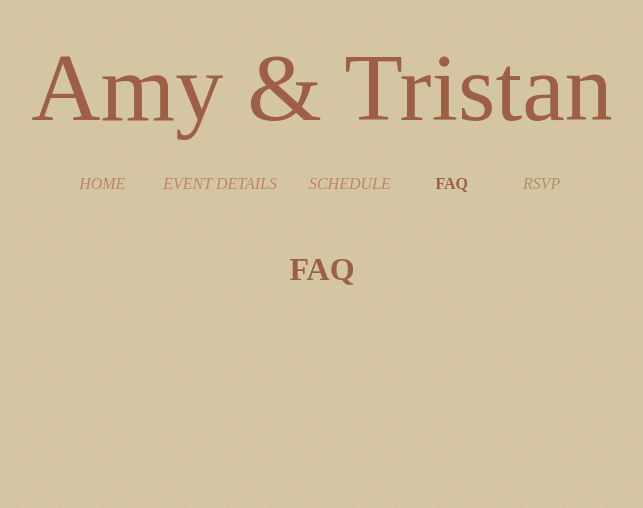
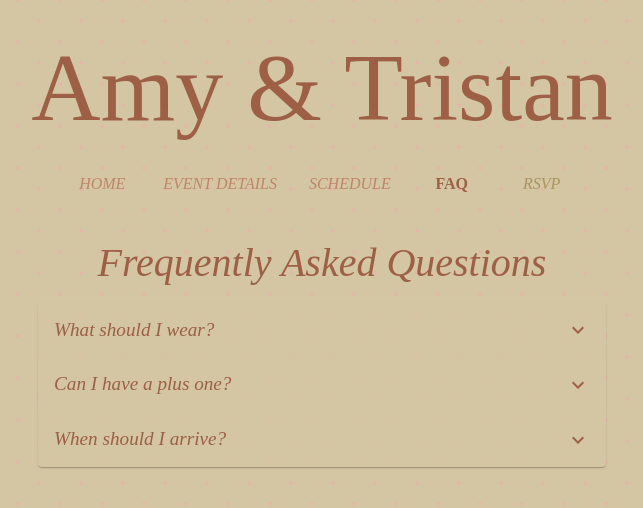
Before and after one commit to sarahcuthbert/atwedding, a React (Vite) app: page /faq in a window 1280 px wide. Shown: the top 508 px of the page, without its empty margins (318-961 px from the left). Built offline with nearby package versions, Linux system fonts and the light colour scheme; a web font is replaced by a local one.

Commit message:
Add FAQ placeholders

```diff
--- /dev/null
+++ b/src/components/QuestionAndAnswer.tsx
@@ -0,0 +1,25 @@
+import {Accordion, AccordionSummary, Typography, AccordionDetails} from "@mui/material"
+import {ExpandMore} from '@mui/icons-material';
+
+interface QuestionAndAnswerProps {
+    question: string;
+    answer: string;
+    name: string;
+}
+
+export const QuestionAndAnswer = ({question, answer, name}: QuestionAndAnswerProps) => {
+    return (
+        <Accordion >
+            <AccordionSummary
+                expandIcon={<ExpandMore color="primary"/>}
+                aria-controls={`${name}-content`}
+                id={name}
+            >
+                <Typography variant="h6" component="span">{question}</Typography>
+            </AccordionSummary>
+            <AccordionDetails>
+                {answer}
+            </AccordionDetails>
+        </Accordion>
+    )
+}
--- a/src/pages/FAQ.tsx
+++ b/src/pages/FAQ.tsx
@@ -1,3 +1,13 @@
+import {Typography, Box} from "@mui/material";
+import {QuestionAndAnswer} from "../components/QuestionAndAnswer.tsx";
+
 export const FAQ = () => {
-    return <h1>FAQ</h1>
+    return <>
+        <Typography variant="h3">Frequently Asked Questions</Typography>
+        <Box component="div" width={600} m={"auto"} p="1rem" alignItems="center">
+            <QuestionAndAnswer question="What should I wear?" answer="clothes" name="clothing"/>
+            <QuestionAndAnswer question="Can I have a plus one?" answer="No" name="plus-one"/>
+            <QuestionAndAnswer question="When should I arrive?" answer="12:30" name="arrival-time"/>
+        </Box>
+    </>
 }
```
Also changed, not shown: 2 other files (tests, documents, lock files or other folders).
